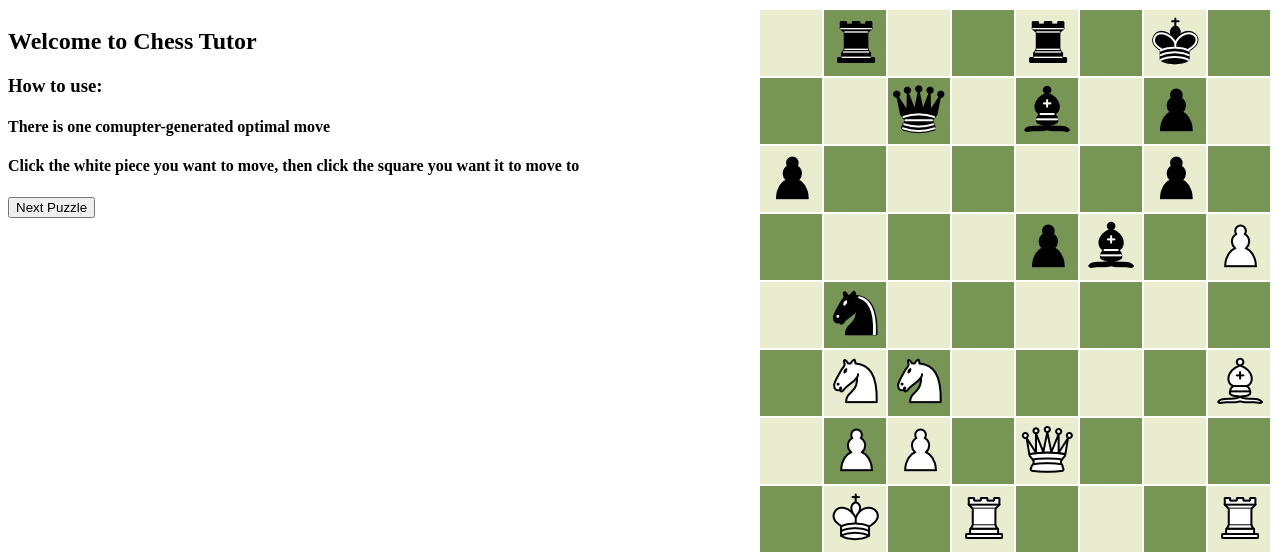
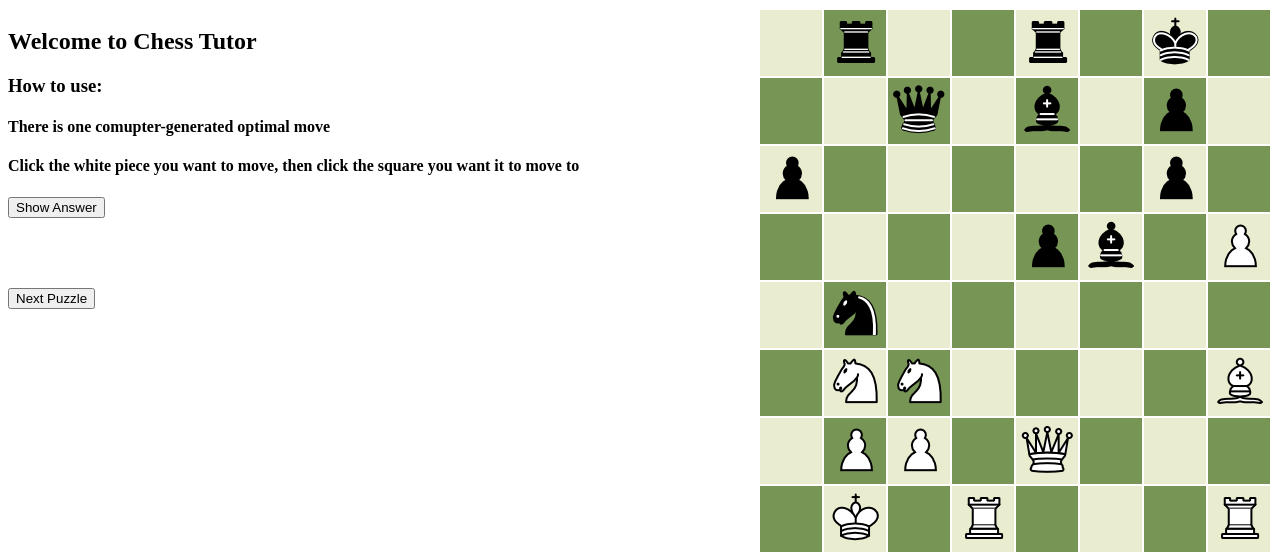
Before and after one commit to nameistao/Chess_Puzzles, a Flask app: page / in a window 1280 px wide. Shown: the top 553 px of the page. Run offline with Flask 2, Linux system fonts and the light colour scheme; lists and menus that the app fills with data are empty.

Commit message:
Added show answer option and displays whether user got it right or not.
TODO:
- move javascript to seperate file
- add more puzzles to back-end
- improve UI
- add sounds for correct, incorrect, and clicks

```diff
--- a/templates/index.html
+++ b/templates/index.html
@@ -11,8 +11,6 @@
     <link rel= "stylesheet" type= "text/css" href= "{{ url_for('static',filename='css/template.css') }}">
     <script src="https://ajax.googleapis.com/ajax/libs/jquery/3.5.1/jquery.min.js"></script>
     <script>
-        alert("{{select}}");
-        alert("{{go}}");
         //get the board/problem layout
         var board = "{{board}}".split("|");
         var row1 = board[0].split(" ");
@@ -48,6 +46,26 @@
         //put all the images in their positions indicated by board (8x8 2d array)
         $( document ).ready(function() {
 
+            //inserting the answer in the answer div
+            var pieceRow = Math.ceil({{select}}/8);
+            var pieceCol = {{select}}%8;
+            if(pieceCol === 0){
+                pieceCol = 8;
+            }
+            $('#answer').append("Select piece at (" + pieceRow + "," + pieceCol + ")");
+
+            var moveRow = Math.ceil({{go}}/8);
+            var moveCol = {{go}}%8;
+            if(moveCol === 0){
+                moveCol = 8;
+            }
+            $('#answer').append(" and move it to (" + moveRow + "," + moveCol + ")");
+
+            //for showing the answer
+            $("#answerButton").click(function (){
+                $("#answer").css("visibility", "visible");
+            });
+
             //for selecting and deselecting the white square that we want to move
             $("th").click(function(){
                 //for deselecting the selectedLoc
@@ -78,10 +96,12 @@
 
                         //at this point we have both points and we can check if it's correct
                         if(selectedLoc === "{{select}}" && moveLoc === "{{go}}"){
-                            alert("correct!");
+                            $('#result').empty();
+                            $('#result').append("Correct!");
                         }
                         else{
-                            alert("incorrect!");
+                            $('#result').empty();
+                            $('#result').append("Incorrect. Try Again.");
                         }
 
                     }
@@ -153,7 +173,14 @@
     <h4>There is one comupter-generated optimal move</h4>
     <h4>Click the white piece you want to move, then click the square you want it to move to</h4>
 
-    <form action = "http://localhost:5000/" method = "POST">
+    <h1 id="result"></h1>
+
+    <button type="button" id="answerButton">Show Answer</button>
+    <div id="answer" style="visibility: hidden">
+        <div>The top-left corner is (1,1) and the answers are in the format (row, column)</div>
+        <div>Answer:</div>
+    </div>
+    <form action = "/" method = "POST">
     <p><input type = "submit" value = "Next Puzzle" /></p>
 </div>
 
```
